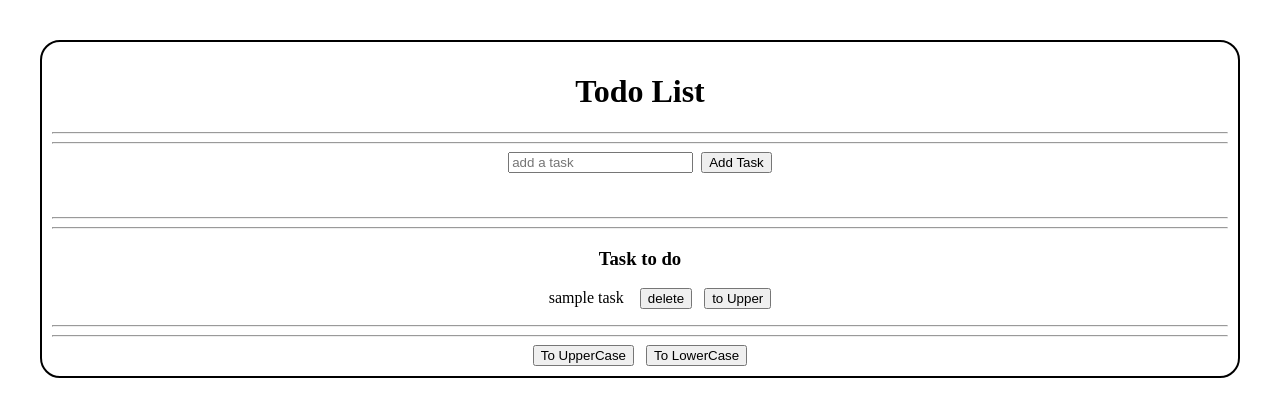
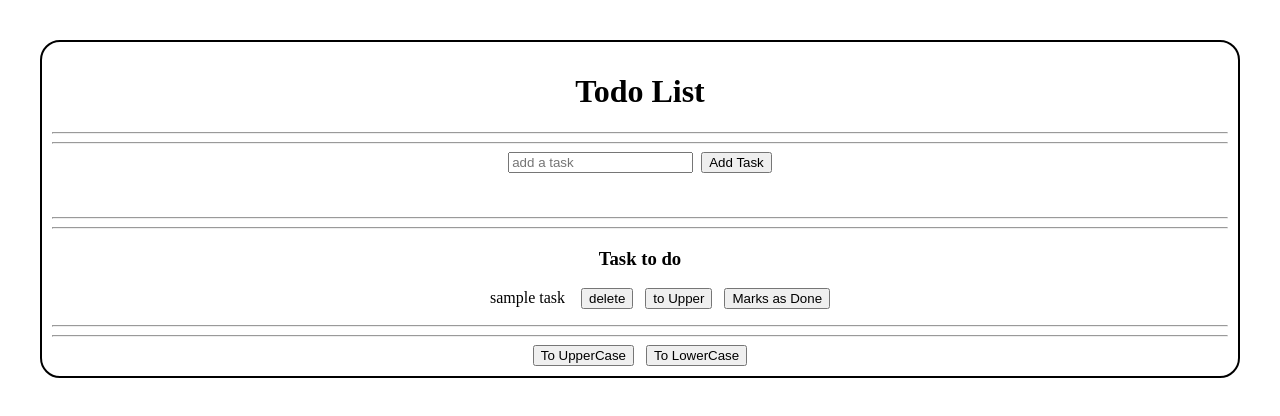
Before and after one commit to Saurav-S-Mehta-07/React, a React (Vite) app in the folder ludo-board-app/: page / in a window 1280 px wide. Shown: the top 416 px of the page. Built offline with nearby package versions, Linux system fonts and the light colour scheme.

Commit message:
marks as done added

```diff
--- a/ludo-board-app/src/ToDoComp/TodoList.jsx
+++ b/ludo-board-app/src/ToDoComp/TodoList.jsx
@@ -10,7 +10,9 @@ export default function TodoList(){
         padding:"10px"
     }
 
-    let [todos, setTodo] = useState([{task:"sample task", id: uuidv4()}]);
+
+
+    let [todos, setTodo] = useState([{task:"sample task", id: uuidv4(),isDone:false}]);
     let [newTodo, setNewTodo] = useState("");
 
 
@@ -27,7 +29,7 @@ export default function TodoList(){
         }
 
         setTodo((prevTodo)=>{
-            return ([...prevTodo,{task : newTodo,id : uuidv4()}]);
+            return ([...prevTodo,{task : newTodo,id : uuidv4(),isDone:false}]);
         });
 
         setNewTodo(()=>{
@@ -79,6 +81,20 @@ export default function TodoList(){
     })
    }
 
+   let marksAsDone = (id)=>{
+       setTodo((prevTodo)=>{
+          return prevTodo.map((todo)=>{
+            if(todo.id===id){
+                return{
+                    ...todo,
+                    isDone:true
+                }
+            }
+            return todo;
+          })
+       })
+   }
+
     return(
         <div style={styles}>
             <h1>Todo List</h1>
@@ -96,11 +112,14 @@ export default function TodoList(){
                 {
                   todos.map((todo)=>(
                     <div key={todo.id}>
-                        {todo.task} &nbsp; &nbsp;
+                        <span style={{textDecoration:todo.isDone===true?"line-through":"none"}}>{todo.task}</span>  &nbsp; &nbsp;
                         <button onClick={()=>dltTask(todo.id)}>delete</button>
                         &nbsp;
                         &nbsp;
                         <button onClick={()=>changeInUpperOne(todo.id)}>to Upper</button>
+                        &nbsp;
+                        &nbsp;
+                        <button onClick={()=>marksAsDone(todo.id)}>Marks as Done</button>
                     </div>
                  ))
                 }
```
